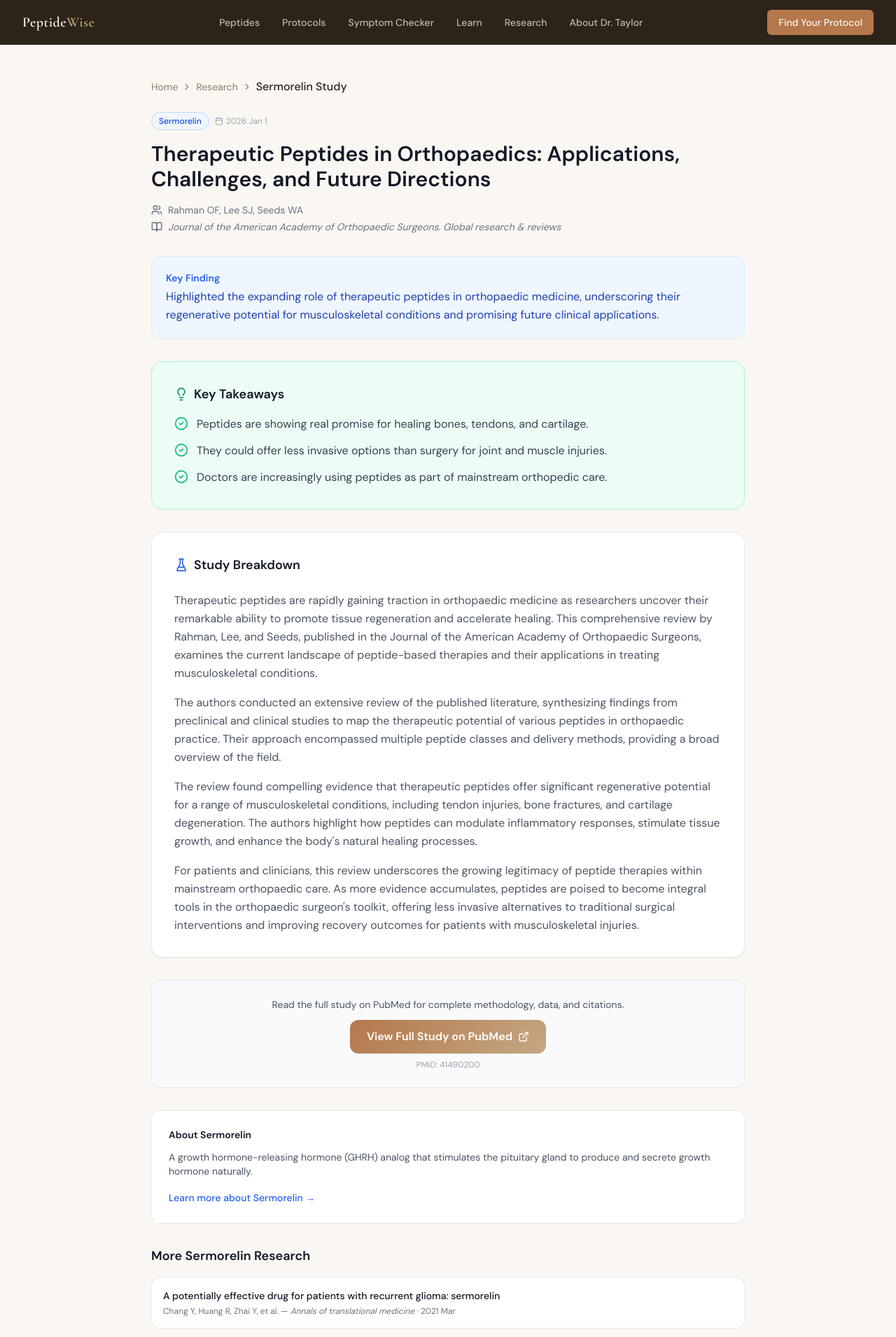
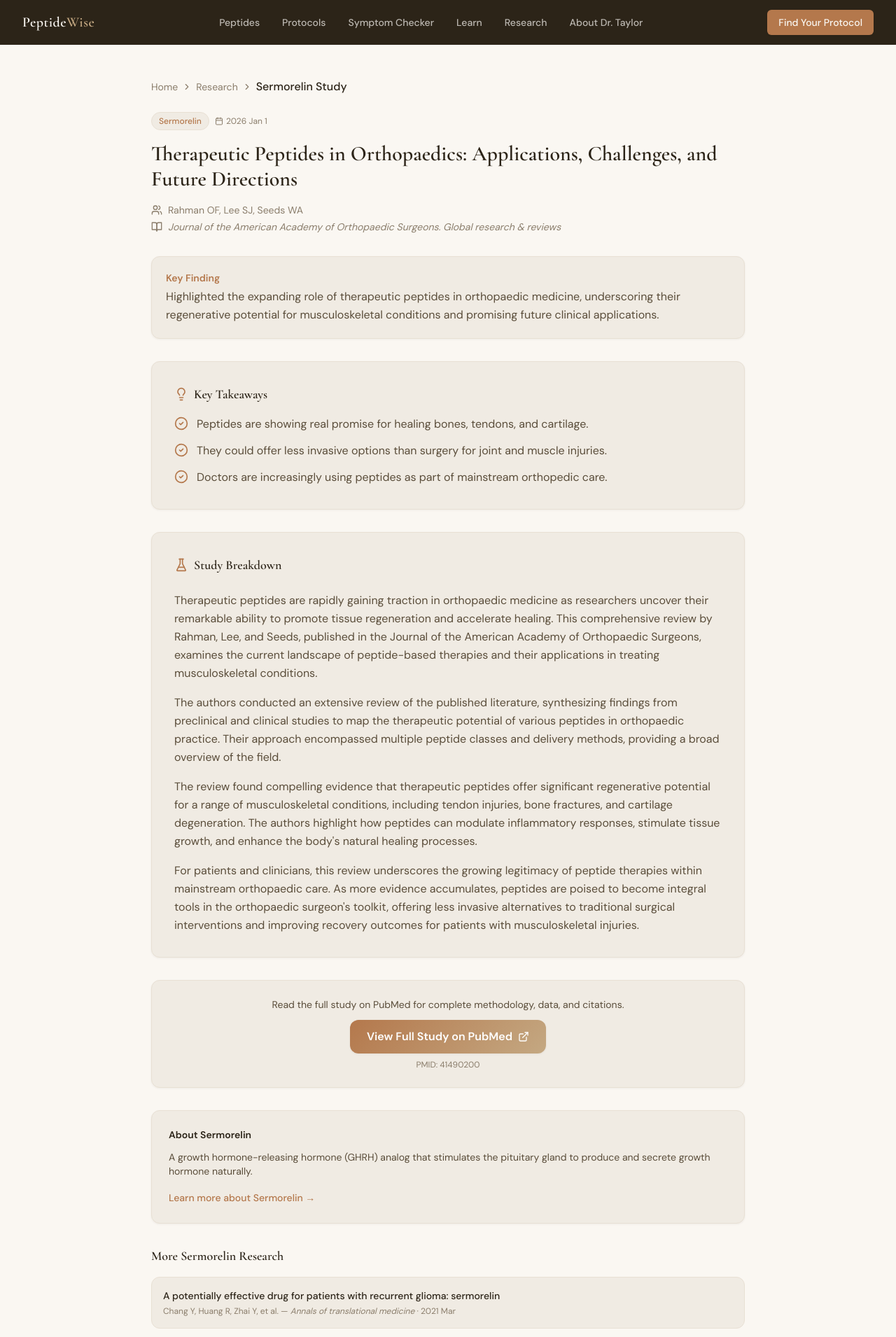
Before and after one commit to mattbrice-hub/peptidewise, a Next.js app: page /research/41490200 in a window 1280 px wide. Shown: the top 1910 px of the page at 70% size. Built offline with nearby package versions, Linux system fonts and the light colour scheme.

Commit message:
feat: update research detail page with warm editorial palette

```diff
--- a/src/app/research/[pmid]/page.tsx
+++ b/src/app/research/[pmid]/page.tsx
@@ -9,25 +9,25 @@ import { buildMeta, PRODUCTION_DOMAIN } from "@/lib/seo";
 import Breadcrumbs from "@/components/Breadcrumbs";
 
 const peptideColors: Record<string, string> = {
-  "bpc-157": "bg-emerald-50 text-emerald-700 border-emerald-200",
-  "tb-500": "bg-emerald-50 text-emerald-700 border-emerald-200",
-  "sermorelin": "bg-blue-50 text-blue-700 border-blue-200",
-  "ipamorelin": "bg-blue-50 text-blue-700 border-blue-200",
-  "cjc-1295": "bg-blue-50 text-blue-700 border-blue-200",
-  "semaglutide": "bg-orange-50 text-orange-700 border-orange-200",
-  "tirzepatide": "bg-orange-50 text-orange-700 border-orange-200",
-  "pt-141": "bg-pink-50 text-pink-700 border-pink-200",
-  "selank": "bg-violet-50 text-violet-700 border-violet-200",
-  "epithalon": "bg-amber-50 text-amber-700 border-amber-200",
-  "ghk-cu": "bg-rose-50 text-rose-700 border-rose-200",
-  "dsip": "bg-indigo-50 text-indigo-700 border-indigo-200",
-  "aod-9604": "bg-orange-50 text-orange-700 border-orange-200",
-  "kpv": "bg-teal-50 text-teal-700 border-teal-200",
-  "ll-37": "bg-teal-50 text-teal-700 border-teal-200",
-  "semax": "bg-indigo-50 text-indigo-700 border-indigo-200",
-  "5-amino-1mq": "bg-orange-50 text-orange-700 border-orange-200",
-  "mots-c": "bg-amber-50 text-amber-700 border-amber-200",
-  "kisspeptin": "bg-pink-50 text-pink-700 border-pink-200",
+  "bpc-157": "bg-card text-accent border-border",
+  "tb-500": "bg-card text-accent border-border",
+  "sermorelin": "bg-card text-accent border-border",
+  "ipamorelin": "bg-card text-accent border-border",
+  "cjc-1295": "bg-card text-accent border-border",
+  "semaglutide": "bg-card text-accent border-border",
+  "tirzepatide": "bg-card text-accent border-border",
+  "pt-141": "bg-card text-accent border-border",
+  "selank": "bg-card text-accent border-border",
+  "epithalon": "bg-card text-accent border-border",
+  "ghk-cu": "bg-card text-accent border-border",
+  "dsip": "bg-card text-accent border-border",
+  "aod-9604": "bg-card text-accent border-border",
+  "kpv": "bg-card text-accent border-border",
+  "ll-37": "bg-card text-accent border-border",
+  "semax": "bg-card text-accent border-border",
+  "5-amino-1mq": "bg-card text-accent border-border",
+  "mots-c": "bg-card text-accent border-border",
+  "kisspeptin": "bg-card text-accent border-border",
 };
 
 export function generateStaticParams() {
@@ -77,49 +77,49 @@ export default function StudyDetailPage({ params }: { params: { pmid: string } }
             href={`/peptides/${study.peptideId}`}
             className={cn(
               "text-xs font-medium px-2.5 py-1 rounded-full border hover:opacity-80 transition-opacity",
-              peptideColors[study.peptideId] || "bg-gray-50 text-gray-600 border-gray-200"
+              peptideColors[study.peptideId] || "bg-card text-muted border-border"
             )}
           >
             {study.peptideName}
           </Link>
-          <span className="text-xs text-gray-400 flex items-center gap-1">
+          <span className="text-xs text-muted flex items-center gap-1">
             <Calendar className="h-3 w-3" />
             {study.pubDate}
           </span>
         </div>
 
-        <h1 className="text-2xl md:text-3xl font-bold text-gray-900 leading-tight mb-4">
+        <h1 className="text-2xl md:text-3xl font-heading font-semibold text-base leading-tight mb-4">
           {study.title}
         </h1>
 
-        <div className="flex items-center gap-2 text-sm text-gray-500">
+        <div className="flex items-center gap-2 text-sm text-muted">
           <Users className="h-4 w-4" />
           <span>{study.authors}</span>
         </div>
-        <div className="flex items-center gap-2 text-sm text-gray-500 mt-1">
+        <div className="flex items-center gap-2 text-sm text-muted mt-1">
           <BookOpen className="h-4 w-4" />
           <em>{study.journal}</em>
         </div>
       </div>
 
       {/* Key Finding Highlight */}
-      <div className="bg-blue-50 rounded-xl border border-blue-100 p-5 mb-8">
-        <p className="text-sm font-semibold text-blue-600 mb-1">Key Finding</p>
-        <p className="text-blue-800 leading-relaxed">{study.keyFinding}</p>
+      <div className="bg-card rounded-xl border border-border p-5 mb-8 shadow-warm">
+        <p className="text-sm font-semibold text-accent mb-1">Key Finding</p>
+        <p className="text-text-primary leading-relaxed">{study.keyFinding}</p>
       </div>
 
       {/* Key Takeaways */}
       {study.takeaways && study.takeaways.length > 0 && (
-        <div className="bg-emerald-50 rounded-2xl border border-emerald-200 p-6 md:p-8 mb-8">
-          <h2 className="text-lg font-semibold text-gray-900 mb-4 flex items-center gap-2">
-            <Lightbulb className="h-5 w-5 text-emerald-600" />
+        <div className="bg-card rounded-xl border border-border p-6 md:p-8 mb-8 shadow-warm">
+          <h2 className="text-lg font-heading font-semibold text-base mb-4 flex items-center gap-2">
+            <Lightbulb className="h-5 w-5 text-accent" />
             Key Takeaways
           </h2>
           <ul className="space-y-3">
             {study.takeaways.map((takeaway, index) => (
               <li key={index} className="flex items-start gap-3">
-                <CheckCircle2 className="h-5 w-5 text-emerald-500 flex-shrink-0 mt-0.5" />
-                <span className="text-gray-700 leading-relaxed">{takeaway}</span>
+                <CheckCircle2 className="h-5 w-5 text-accent flex-shrink-0 mt-0.5" />
+                <span className="text-text-primary leading-relaxed">{takeaway}</span>
               </li>
             ))}
           </ul>
@@ -127,14 +127,14 @@ export default function StudyDetailPage({ params }: { params: { pmid: string } }
       )}
 
       {/* Study Breakdown */}
-      <div className="bg-white rounded-2xl border border-gray-200 shadow-sm p-6 md:p-8 mb-8">
-        <h2 className="text-lg font-semibold text-gray-900 mb-6 flex items-center gap-2">
-          <FlaskConical className="h-5 w-5 text-blue-600" />
+      <div className="bg-card rounded-xl border border-border shadow-warm p-6 md:p-8 mb-8">
+        <h2 className="text-lg font-heading font-semibold text-base mb-6 flex items-center gap-2">
+          <FlaskConical className="h-5 w-5 text-accent" />
           Study Breakdown
         </h2>
         <div className="prose prose-gray max-w-none">
           {paragraphs.map((paragraph, index) => (
-            <p key={index} className="text-gray-600 leading-relaxed mb-4 last:mb-0">
+            <p key={index} className="text-text-primary leading-relaxed mb-4 last:mb-0">
               {paragraph}
             </p>
           ))}
@@ -142,30 +142,30 @@ export default function StudyDetailPage({ params }: { params: { pmid: string } }
       </div>
 
       {/* View on PubMed CTA */}
-      <div className="bg-gray-50 rounded-xl border border-gray-200 p-6 mb-8 text-center">
-        <p className="text-sm text-gray-600 mb-3">
+      <div className="bg-card rounded-xl border border-border p-6 mb-8 text-center shadow-warm">
+        <p className="text-sm text-text-primary mb-3">
           Read the full study on PubMed for complete methodology, data, and citations.
         </p>
         <a
           href={`https://pubmed.ncbi.nlm.nih.gov/${study.pmid}/`}
           target="_blank"
           rel="noopener noreferrer"
-          className="inline-flex items-center gap-2 px-6 py-3 rounded-xl gradient-primary text-white font-semibold hover:opacity-90 transition-opacity shadow-sm"
+          className="inline-flex items-center gap-2 px-6 py-3 rounded-xl gradient-primary text-white font-semibold hover:opacity-90 transition-opacity shadow-warm"
         >
           View Full Study on PubMed
           <ExternalLink className="h-4 w-4" />
         </a>
-        <p className="text-xs text-gray-400 mt-2">PMID: {study.pmid}</p>
+        <p className="text-xs text-muted mt-2">PMID: {study.pmid}</p>
       </div>
 
       {/* Related Peptide */}
       {peptide && (
-        <div className="bg-white rounded-xl border border-gray-200 p-6 mb-8">
-          <h3 className="text-sm font-semibold text-gray-900 mb-3">About {peptide.name}</h3>
-          <p className="text-sm text-gray-600 mb-4">{peptide.description}</p>
+        <div className="bg-card rounded-xl border border-border p-6 mb-8 shadow-warm">
+          <h3 className="text-sm font-semibold text-base mb-3">About {peptide.name}</h3>
+          <p className="text-sm text-text-primary mb-4">{peptide.description}</p>
           <Link
             href={`/peptides/${peptide.slug}`}
-            className="inline-flex items-center gap-1 text-sm font-medium text-blue-600 hover:text-blue-500"
+            className="inline-flex items-center gap-1 text-sm font-medium text-accent hover:text-accent-hover"
           >
             Learn more about {peptide.name} &rarr;
           </Link>
@@ -175,7 +175,7 @@ export default function StudyDetailPage({ params }: { params: { pmid: string } }
       {/* Related Studies */}
       {relatedStudies.length > 0 && (
         <div className="mb-8">
-          <h3 className="text-lg font-semibold text-gray-900 mb-4">
+          <h3 className="text-lg font-heading font-semibold text-base mb-4">
             More {study.peptideName} Research
           </h3>
           <div className="space-y-3">
@@ -183,12 +183,12 @@ export default function StudyDetailPage({ params }: { params: { pmid: string } }
               <Link
                 key={related.pmid}
                 href={`/research/${related.pmid}`}
-                className="block bg-white rounded-xl border border-gray-200 p-4 hover:border-blue-300 hover:shadow-sm transition-all"
+                className="block bg-card rounded-xl border border-border p-4 hover:border-accent hover:shadow-warm transition-all"
               >
-                <h4 className="text-sm font-medium text-gray-900 mb-1 line-clamp-2">
+                <h4 className="text-sm font-medium text-base mb-1 line-clamp-2">
                   {related.title}
                 </h4>
-                <p className="text-xs text-gray-500">
+                <p className="text-xs text-muted">
                   {related.authors} &mdash; <em>{related.journal}</em> &middot; {related.pubDate}
                 </p>
               </Link>
@@ -213,9 +213,9 @@ export default function StudyDetailPage({ params }: { params: { pmid: string } }
       </div>
 
       {/* Disclaimer */}
-      <div className="mt-8 bg-gray-50 rounded-xl border border-gray-200 p-4">
-        <p className="text-xs text-gray-500 leading-relaxed">
-          <strong className="text-gray-600">Disclaimer:</strong> This summary is for educational
+      <div className="mt-8 bg-card rounded-xl border border-border p-4 shadow-warm">
+        <p className="text-xs text-muted leading-relaxed">
+          <strong className="text-text-primary">Disclaimer:</strong> This summary is for educational
           purposes only and is not medical advice. The study breakdown is a simplified overview
           of the published research. For complete methodology and data, refer to the original
           publication on PubMed. Always consult with a qualified healthcare provider before
```
